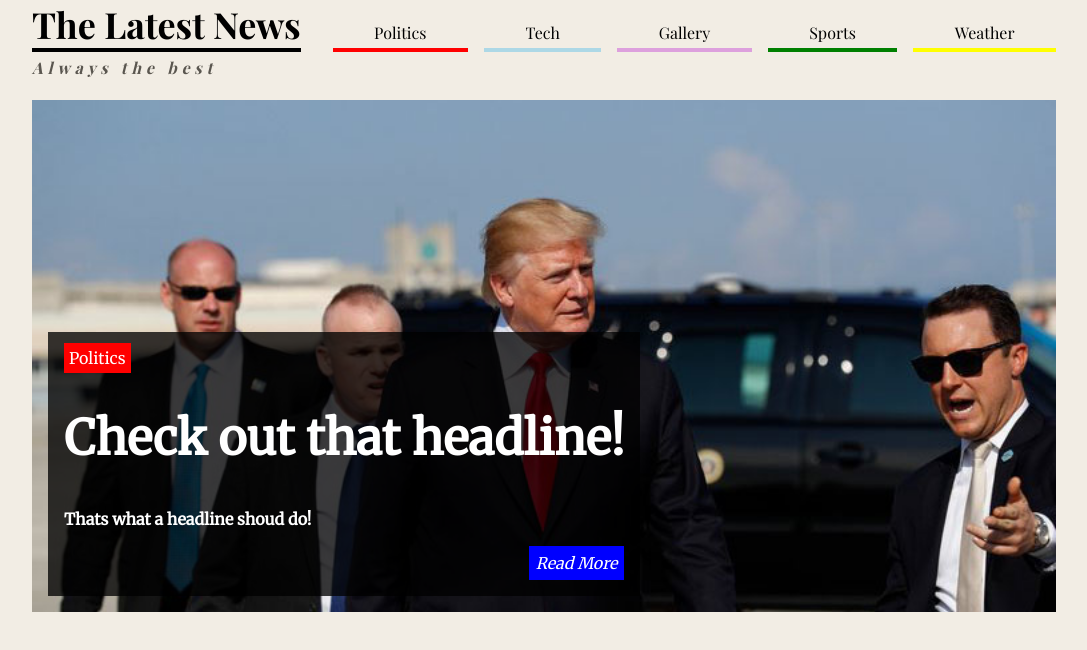
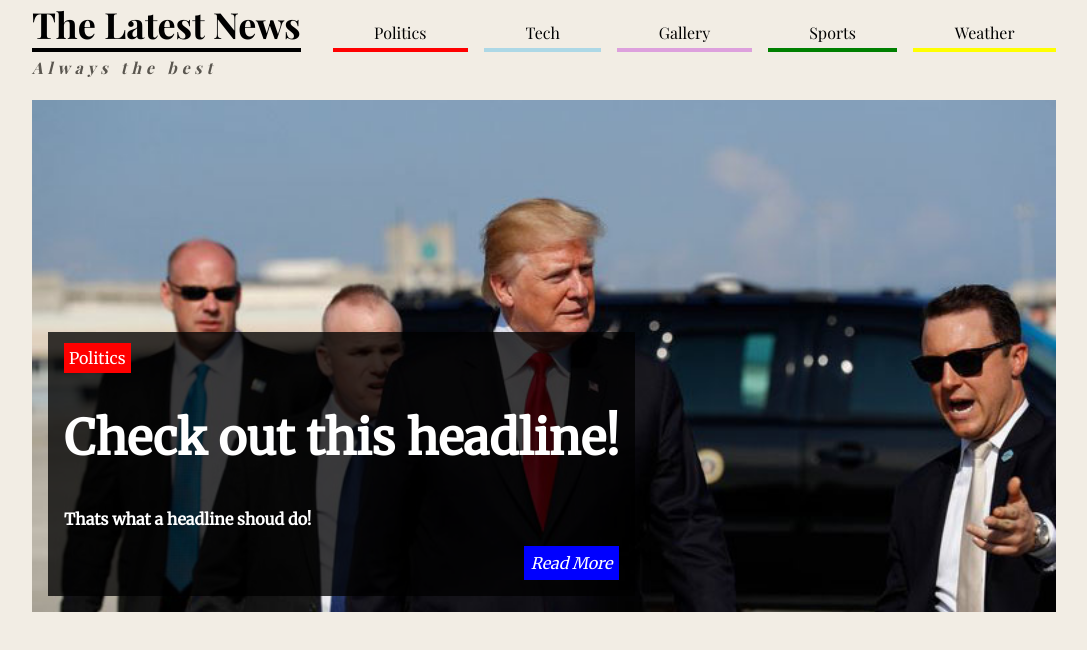
Before and after one commit to skylite21/frontend1_teszt, a plain HTML site: page news/index.html in a window 1280 px wide. Shown: the whole page, without its empty margins (96-1183 px from the left). Drawn offline with nearby package versions, Linux system fonts and the light colour scheme.

Commit message:
news html javitva

```diff
--- a/news/index.html
+++ b/news/index.html
@@ -51,7 +51,7 @@
         <!-- .main-article-text>a[href="#"].tag.tag-politics -->
         <div class="main-article-text clearfix">
           <a class="tag tag-politics" href="#">Politics</a>
-          <h1>Check out that headline!</h1>
+          <h1>Check out this headline!</h1>
           <h2>
             <br />
             Thats what a headline shoud do!
```
